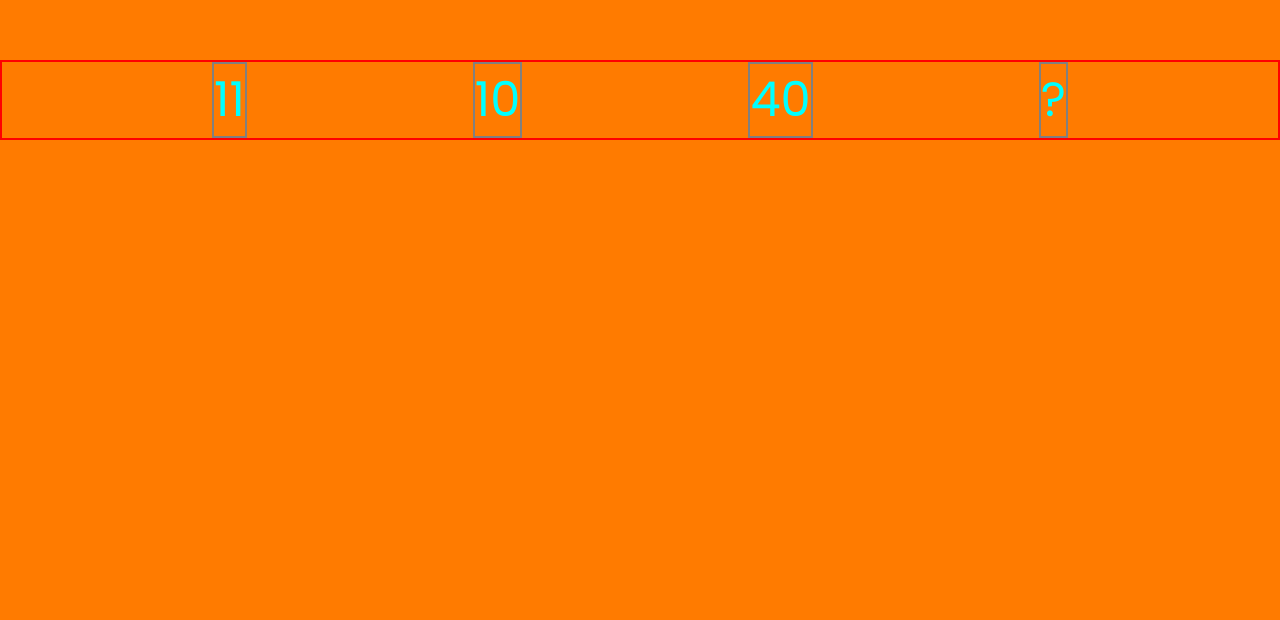
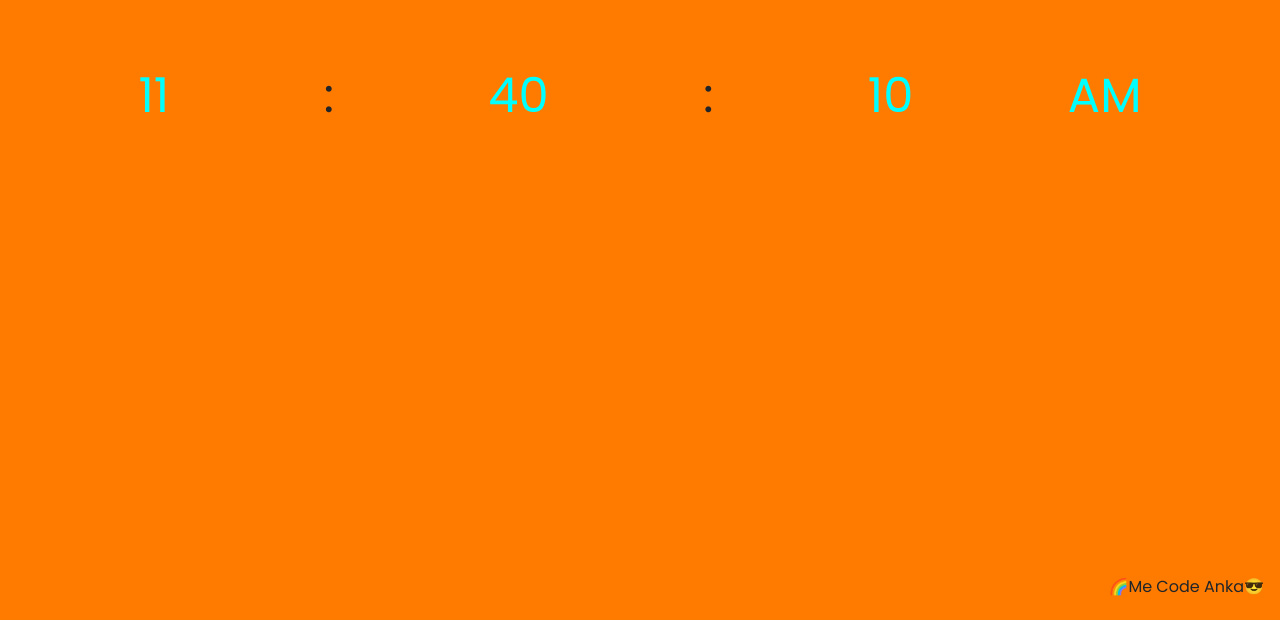
Before and after one commit to tarikozturk-05/digital-clock, a plain HTML site: page index.html in a window 1280 px wide. Shown: the part 180-800 px from the top of the page. Drawn offline with nearby package versions, Linux system fonts and the light colour scheme.

Commit message:
fixed fixed

```diff
--- a/app.js
+++ b/app.js
@@ -7,9 +7,26 @@ const zaman = ()=>{
         let second = new Date().getSeconds();
         let hour = new Date().getHours();
         let minute = new Date().getMinutes();
-        saat.innerHTML = `${hour}`
-        dak.innerHTML = `${second}`;
-        saniye.innerHTML = `${minute}`;
+
+if(hour<13){
+    pa.innerHTML= `AM`;
+     saat.innerHTML = `${hour}`;
+     dak.innerHTML = `${minute}`;
+     saniye.innerHTML = `${second}`;
+}else{
+    pa.innerHTML = `PM`;
+     if(hour -12 <10){
+         saat.innerHTML = `0${hour -12}`;
+     }else{
+         saat.innerHTML = `${hour -12}`;
+     }
+     dak.innerHTML = `${minute}`;
+     saniye.innerHTML = `${second}`;
+}
+
 }
 setInterval(zaman, 1000);
-// window.onload()
+window.onload = () => {zaman()}
+
+
+//? A.M ve P.M kısaltmaları Latince’den alınmışlardır. A.M yani “Ante Meridiem”, “öğleden önce” anlamına gelirken; P.M yani “Post Meridiem” ise “öğleden sonra” anlamına gelir.
--- a/index.html
+++ b/index.html
@@ -14,12 +14,13 @@
 <body>
     <div class="containe ">
     <div class="orta">
-            <div class="saat">?</div>
-            <div class="dak">?</div>
+            <div class="saat">?</div>:
+            <div class="dak">?</div>:
             <div class="saniye">?</div>
             <div class="pm-am">?</div>
 
-    </div></div>
+    </div>
+<h6 class="code-anka">🌈Me Code Anka😎</h6></div>
 
 
     <script src="./app.js"></script>
--- a/style.css
+++ b/style.css
@@ -9,9 +9,10 @@
     height: 100vh;
     width: 100vw;
     position: fixed;
+
 }
 .orta{
-    border: 2px solid red;
+    /* border: 2px solid red; */
     display: flex;
     align-items: center ;
     gap: 1rem;
@@ -23,6 +24,14 @@
 
 }
 .orta div{
-    border: 2px solid gray;
+    /* border: 2px solid gray; */
     color: aqua;
 }
+body{
+    position: relative;
+}
+.code-anka{
+   position: absolute;
+   bottom: 1rem;
+   right: 1rem;
+}
```
